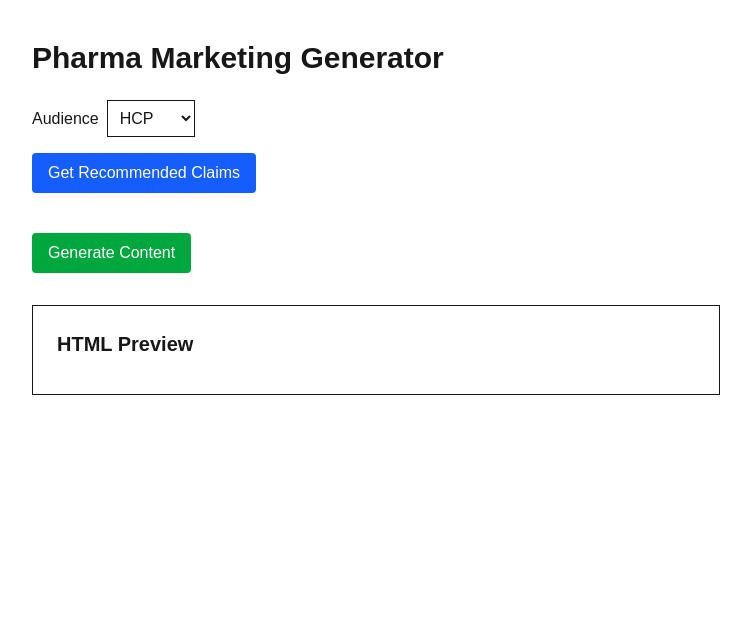
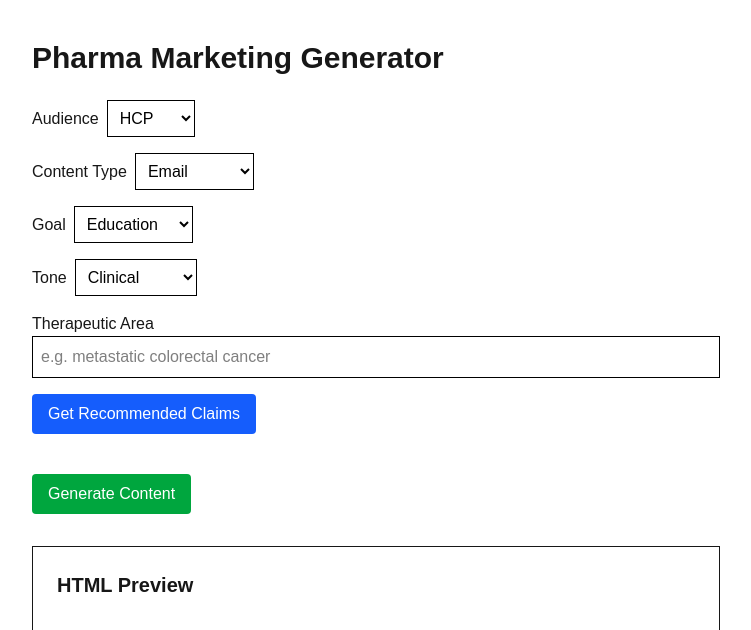
Before and after one commit to fabio-pecora/pharma-marketing, a Next.js app in the folder frontend/: page / in a window 1280 px wide. Shown: the top 630 px of the page, without its empty margins (264-1015 px from the left). Built offline with nearby package versions, Linux system fonts and the light colour scheme.

Commit message:
working better now

```diff
--- a/frontend/app/page.tsx
+++ b/frontend/app/page.tsx
@@ -10,6 +10,11 @@ type Claim = {
 
 export default function Page() {
   const [audience, setAudience] = useState("HCP");
+  const [contentType, setContentType] = useState("email");
+  const [goal, setGoal] = useState("education");
+  const [tone, setTone] = useState("clinical");
+  const [therapeuticArea, setTherapeuticArea] = useState("");
+
   const [claims, setClaims] = useState<Claim[]>([]);
   const [selectedClaims, setSelectedClaims] = useState<number[]>([]);
   const [html, setHtml] = useState("");
@@ -20,7 +25,6 @@ export default function Page() {
     );
 
     const data = await res.json();
-
     setClaims(data);
   }
 
@@ -38,43 +42,107 @@ export default function Page() {
       return;
     }
 
+    if (!therapeuticArea) {
+      alert("Please enter a therapeutic area");
+      return;
+    }
+
     const res = await fetch("http://127.0.0.1:8000/generate-content", {
       method: "POST",
       headers: {
         "Content-Type": "application/json",
       },
       body: JSON.stringify({
-        content_type: "email",
-        audience,
-        goal: "education",
-        tone: "clinical",
-        therapeutic_area: "metastatic colorectal cancer",
+        content_type: contentType,
+        audience: audience,
+        goal: goal,
+        tone: tone,
+        therapeutic_area: therapeuticArea,
         claim_ids: selectedClaims,
       }),
     });
 
     const data = await res.json();
 
-    setHtml(data.html);
+    if (data.html) {
+      setHtml(data.html);
+    } else {
+      alert("Content generation failed");
+    }
   }
 
   return (
     <div className="p-10 max-w-3xl mx-auto">
       <h1 className="text-3xl font-bold mb-6">Pharma Marketing Generator</h1>
 
+      {/* Audience */}
       <div className="mb-4">
-        <label className="mr-2">Audience</label>
-
+        <label className="mr-2 font-medium">Audience</label>
         <select
           value={audience}
           onChange={(e) => setAudience(e.target.value)}
-          className="border p-2"
+          className="border p-2 bg-white text-black"
         >
           <option value="HCP">HCP</option>
           <option value="Patient">Patient</option>
         </select>
       </div>
 
+      {/* Content Type */}
+      <div className="mb-4">
+        <label className="mr-2 font-medium">Content Type</label>
+        <select
+          value={contentType}
+          onChange={(e) => setContentType(e.target.value)}
+          className="border p-2 bg-white text-black"
+        >
+          <option value="email">Email</option>
+          <option value="website">Website</option>
+          <option value="social">Social Post</option>
+        </select>
+      </div>
+
+      {/* Goal */}
+      <div className="mb-4">
+        <label className="mr-2 font-medium">Goal</label>
+        <select
+          value={goal}
+          onChange={(e) => setGoal(e.target.value)}
+          className="border p-2 bg-white text-black"
+        >
+          <option value="education">Education</option>
+          <option value="awareness">Awareness</option>
+          <option value="conversion">Conversion</option>
+        </select>
+      </div>
+
+      {/* Tone */}
+      <div className="mb-4">
+        <label className="mr-2 font-medium">Tone</label>
+        <select
+          value={tone}
+          onChange={(e) => setTone(e.target.value)}
+          className="border p-2 bg-white text-black"
+        >
+          <option value="clinical">Clinical</option>
+          <option value="empathetic">Empathetic</option>
+          <option value="educational">Educational</option>
+        </select>
+      </div>
+
+      {/* Therapeutic Area */}
+      <div className="mb-4">
+        <label className="mr-2 font-medium">Therapeutic Area</label>
+        <input
+          type="text"
+          value={therapeuticArea}
+          onChange={(e) => setTherapeuticArea(e.target.value)}
+          placeholder="e.g. metastatic colorectal cancer"
+          className="border p-2 w-full bg-white text-black"
+        />
+      </div>
+
+      {/* Get Claims */}
       <button
         onClick={loadClaims}
         className="bg-blue-600 text-white px-4 py-2 rounded"
@@ -82,6 +150,7 @@ export default function Page() {
         Get Recommended Claims
       </button>
 
+      {/* Claims */}
       <div className="mt-6">
         {claims.map((claim) => (
           <div key={claim.id} className="p-3 border rounded mb-2">
@@ -101,6 +170,7 @@ export default function Page() {
         ))}
       </div>
 
+      {/* Generate */}
       <button
         onClick={generate}
         className="bg-green-600 text-white px-4 py-2 mt-4 rounded"
@@ -108,6 +178,7 @@ export default function Page() {
         Generate Content
       </button>
 
+      {/* Preview */}
       <div className="mt-8 border p-6">
         <h2 className="text-xl font-bold mb-3">HTML Preview</h2>
 
```
